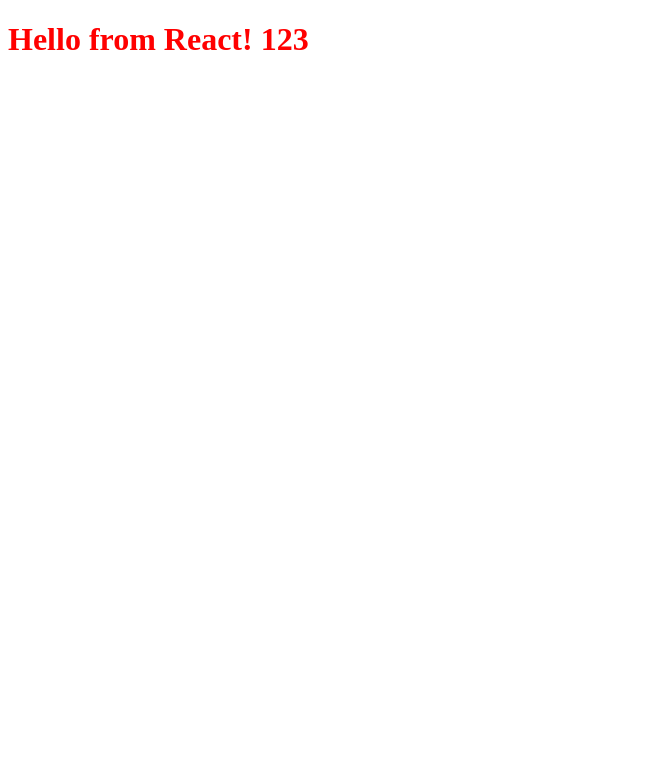
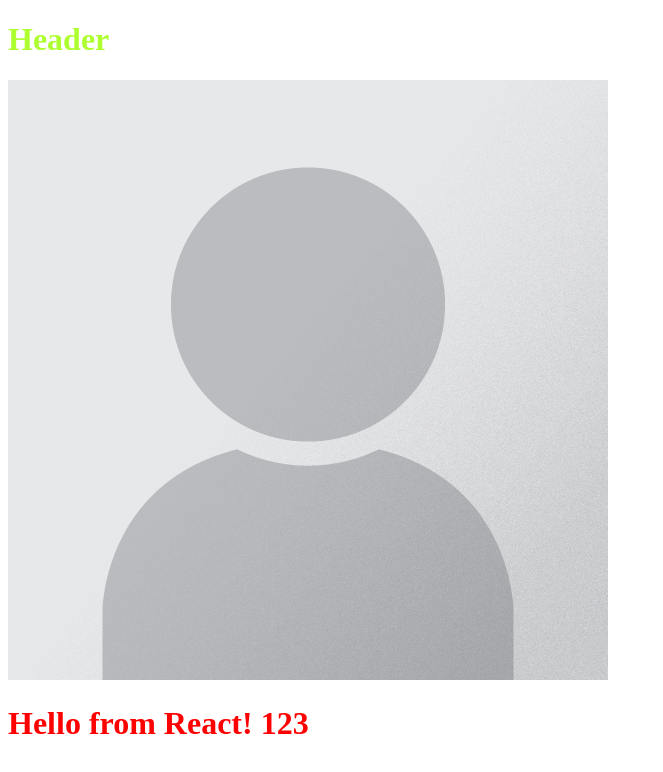
Before and after one commit to girithampy/mytheresa-coding-challenge, a React app: page /1 in a window 1280 px wide. Shown: the top 772 px of the page, without its empty margins (0-663 px from the left). Built offline with nearby package versions, Linux system fonts and the light colour scheme.

Commit message:
Webpack asset modules

```diff
--- a/src/App.jsx
+++ b/src/App.jsx
@@ -1,5 +1,15 @@
+import Header from "./components/Header";
+import image from './images/user_placeholder.png'
+
 import "./App.scss";
 
-const App = () => <h1 className="title">Hello from React! 123</h1>;
-
+const App = () => {
+    return (
+        <div>
+            <Header />
+            <img src={image}/>
+            <h1 className="title">Hello from React! 123</h1>
+        </div>
+    );
+}
 export default App;
--- /dev/null
+++ b/src/components/Header/index.jsx
@@ -0,0 +1,5 @@
+import "./style.scss";
+
+const Header = () => <h1 className="header-title">Header</h1>;
+
+export default Header;
--- /dev/null
+++ b/src/components/Header/style.scss
@@ -0,0 +1,3 @@
+.header-title {
+    color: greenyellow;
+}
--- a/webpack.config.js
+++ b/webpack.config.js
@@ -18,6 +18,10 @@ module.exports = {
         test: /\.s[ac]ss$/i,
         use: ["style-loader", "css-loader", "sass-loader"],
       },
+      {
+        test: /\.(png|svg|jpg|jpeg|gif)$/i,
+        type: 'asset/resource',
+      },
     ],
   },
   plugins: [
```
Also changed, not shown: src/images/user_placeholder.png (added).
